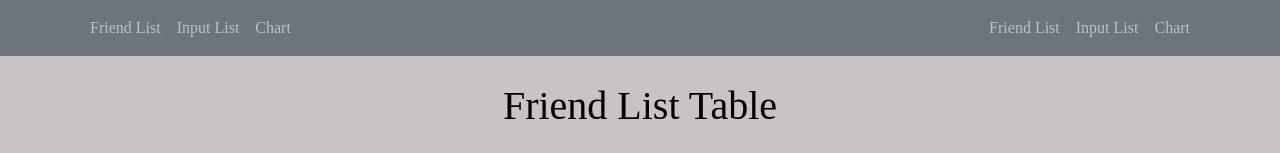
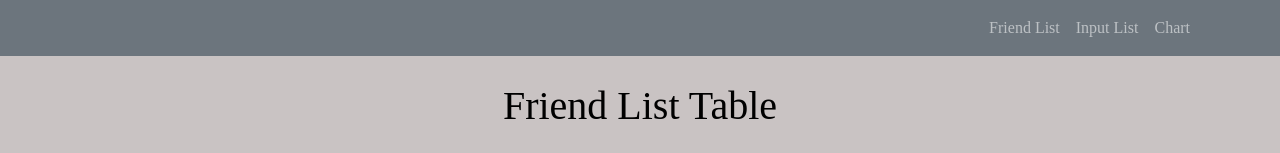
Before and after one commit to HafidhRzk/frontend_friendlist_app, a React (Create React App) app: page / in a window 1280 px wide. Shown: the top 153 px of the page. Built offline with nearby package versions, Linux system fonts and the light colour scheme; no server answers.

Commit message:
update 4

```diff
--- a/src/component/navbar.js
+++ b/src/component/navbar.js
@@ -5,11 +5,6 @@ export default function Navibar() {
     return(
         <Navbar bg="secondary" variant="dark">
             <Container>
-                <Nav className="me-auto">
-                    <Nav.Link href="/">Friend List</Nav.Link>
-                    <Nav.Link href="/inputlist">Input List</Nav.Link>
-                    <Nav.Link href="/chart">Chart</Nav.Link>
-                </Nav>
                 <Nav className="ms-auto">
                     <Nav.Link as={Link} to="/" className="text-navbar">Friend List</Nav.Link>
                     <Nav.Link as={Link} to="/inputlist" className="text-navbar">Input List</Nav.Link>
```
